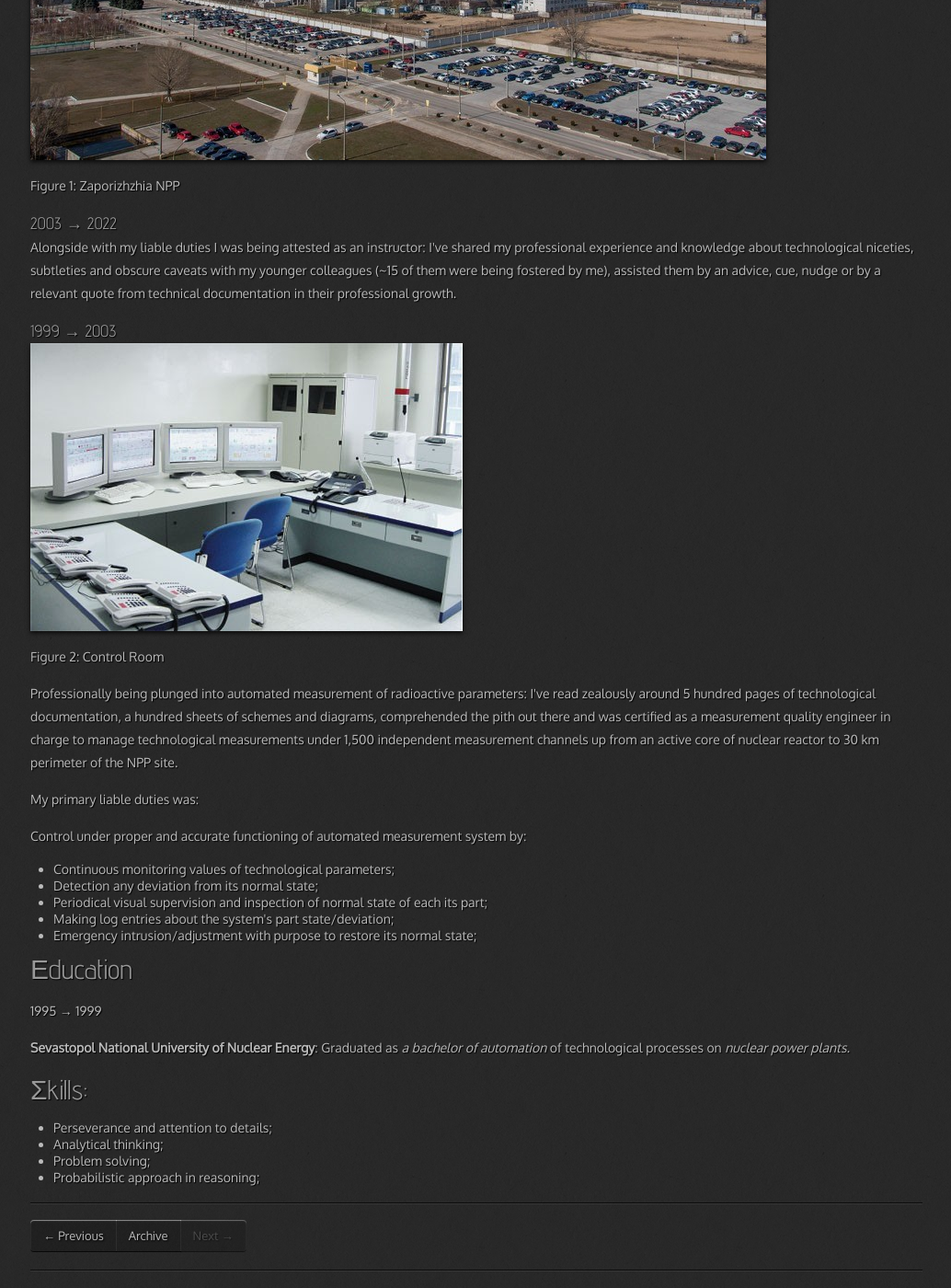
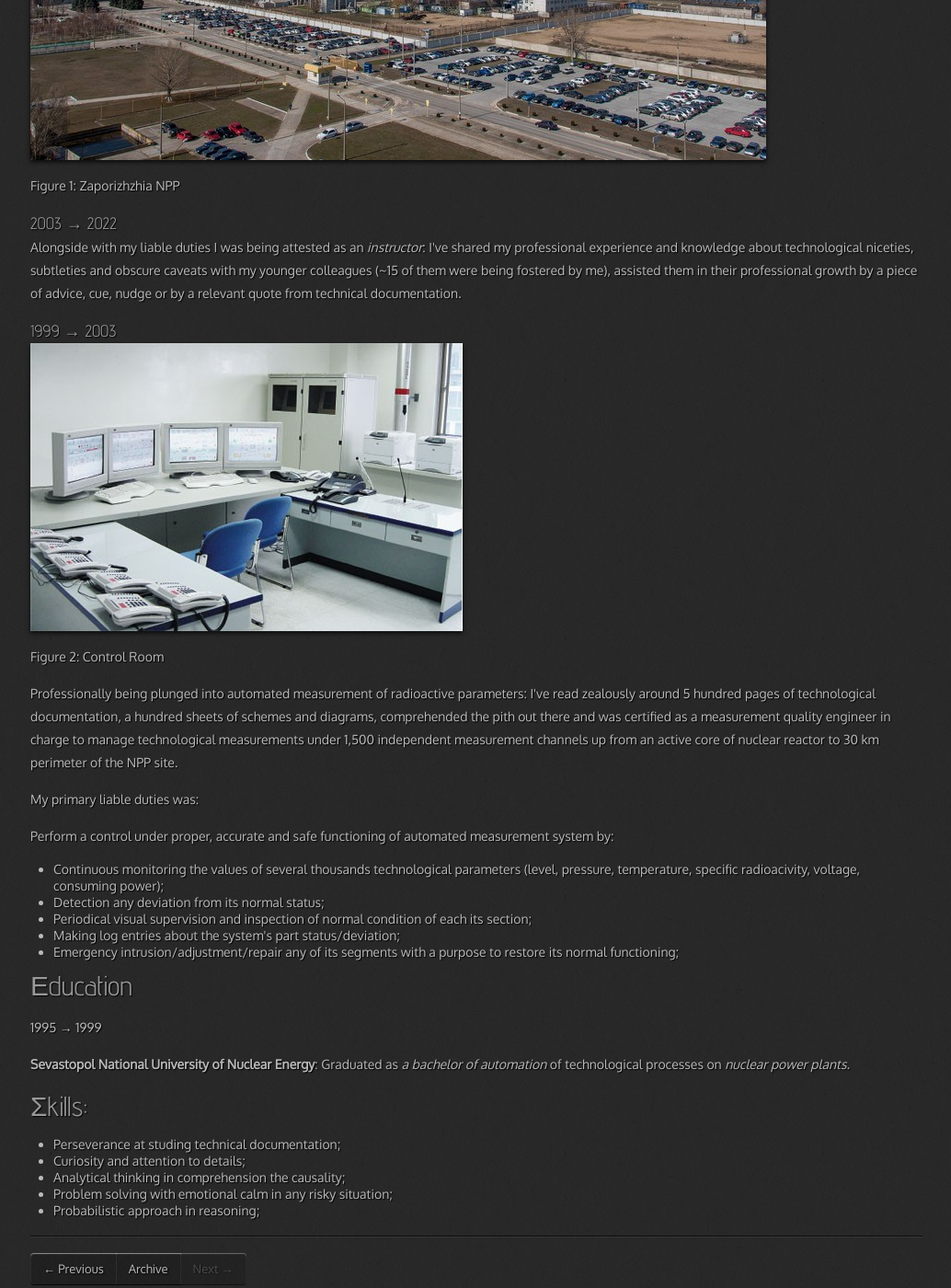
Before and after one commit to 0--key/0--key.github.io, a Jekyll site: the page built from _posts/2024-04-22-dense-and-terse-cv.html, in a window 1280 px wide and 1400 px high, scrolled down 889 px. Shown: the whole window at 92% size, without its empty margins (22-1056 px from the left). Built offline with Jekyll 4.4.1, drawn with Linux system fonts in a browser that asks for light colours; nearby versions of some CDN libraries; comment, search, counter and statistics services are not loaded; some of the changed text lies outside the part shown.

Commit message:
The semi-final edition

```diff
--- a/_posts/2024-04-22-dense-and-terse-cv.html
+++ b/_posts/2024-04-22-dense-and-terse-cv.html
@@ -28,11 +28,12 @@
 <h2 id="org7ce4fff">&alpha;bout Me</h2>
 <div class="outline-text-2" id="text-org7ce4fff">
 <p>
-I'm a vocational life-long learner apt to detangle a thousand pages
-of technical documentation, technological schemes, diagrams and charts
-on electronics, electrotechnics, thermomechanics, automatics,
-telemetry, programming and even nuclear physics, comprehend the gist
-out there and utilise these knowledge in my professional activity.
+I'm a vocational life-long learner apt to detangle a thousand pages of
+technical documentation, technological schemes, diagrams and charts on
+electronics, electromechanics, pneumatics, automatics, telemetry,
+programming and even nuclear physics, comprehend the gist out there
+and utilise these knowledge in my professional activity with aim to
+ensure stable, reliable and safe work of any automatic system.
 </p>
 </div>
 </div>
@@ -45,7 +46,7 @@
 </p>
 
 
-<div id="org66499fc" class="figure">
+<div id="orga4e107f" class="figure">
 <p><img src="https://0--key.github.io/assets/img/CV/zapor-aes-panorama.jpg" alt="zapor-aes-panorama.jpg" title="Panorama" align="center" />
 </p>
 <p><span class="figure-number">Figure 1: </span>Zaporizhzhia NPP</p>
@@ -56,12 +57,12 @@
 <h3 id="orgd1a8f91">2003 &rarr; 2022</h3>
 <div class="outline-text-3" id="text-orgd1a8f91">
 <p>
-Alongside with my liable duties I was being attested as an instructor:
-I've shared my professional experience and knowledge about
-technological niceties, subtleties and obscure caveats with my
+Alongside with my liable duties I was being attested as an
+<i>instructor</i>: I've shared my professional experience and knowledge
+about technological niceties, subtleties and obscure caveats with my
 younger colleagues (~15 of them were being fostered by me), assisted
-them by an advice, cue, nudge or by a relevant quote from technical
-documentation in their professional growth.
+them in their professional growth by a piece of advice, cue, nudge or
+by a relevant quote from technical documentation.
 </p>
 </div>
 </div>
@@ -70,7 +71,7 @@
 <h3 id="orga5778df">1999 &rarr; 2003</h3>
 <div class="outline-text-3" id="text-orga5778df">
 
-<div id="orgfb1d243" class="figure">
+<div id="org296aada" class="figure">
 <p><img src="https://0--key.github.io/assets/img/CV/ControlRoom_1.jpg" alt="ControlRoom_1.jpg" title="Control Room" align="center" />
 </p>
 <p><span class="figure-number">Figure 2: </span>Control Room</p>
@@ -91,17 +92,19 @@
 </p>
 
 <p>
-Control under proper and accurate functioning of automated measurement
-system by:
+Perform a control under proper, accurate and safe functioning of
+automated measurement system by:
 </p>
 <ul class="org-ul">
-<li>Continuous monitoring values of technological parameters;</li>
-<li>Detection any deviation from its normal state;</li>
-<li>Periodical visual supervision and inspection of normal state of
-each its part;</li>
-<li>Making log entries about the system's part state/deviation;</li>
-<li>Emergency intrusion/adjustment with purpose to restore its normal
-state;</li>
+<li>Continuous monitoring the values of several thousands
+technological parameters (level, pressure, temperature, specific
+radioacivity, voltage, consuming power);</li>
+<li>Detection any deviation from its normal status;</li>
+<li>Periodical visual supervision and inspection of normal condition
+of each its section;</li>
+<li>Making log entries about the system's part status/deviation;</li>
+<li>Emergency intrusion/adjustment/repair any of its segments with a
+purpose to restore its normal functioning;</li>
 </ul>
 </div>
 </div>
@@ -126,9 +129,10 @@
 <h2 id="org6e13070">&Sigma;kills:</h2>
 <div class="outline-text-2" id="text-org6e13070">
 <ul class="org-ul">
-<li>Perseverance and attention to details;</li>
-<li>Analytical thinking;</li>
-<li>Problem solving;</li>
+<li>Perseverance at studing technical documentation;</li>
+<li>Curiosity and attention to details;</li>
+<li>Analytical thinking in comprehension the causality;</li>
+<li>Problem solving with emotional calm in any risky situation;</li>
 <li>Probabilistic approach in reasoning;</li>
 </ul>
 </div>
```
